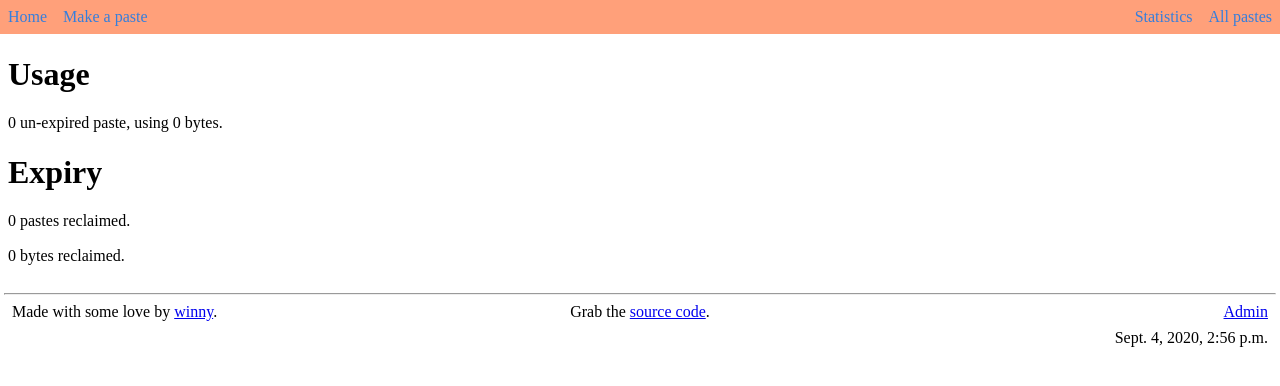
After one commit to winny-/sillypaste, a Django app: page /stats in a window 1280 px wide. The commit adds this page. Shown: the top 386 px of the page. Run offline with Django 3.2, Linux system fonts and the light colour scheme; data that the repository does not hold is empty.

Commit message:
Revamp expiry feature, add statistics page

```diff
--- a/web/templates/all_pastes.html
+++ b/web/templates/all_pastes.html
@@ -17,7 +17,7 @@
     <td>{{ p.title }}</td>
     <td>{{ p.timestamp }}</td>
     <td>{{ p.expiry|default:"Never" }}</td>
-    <td>{{ p.body|length|filesizeformat }}</td>
+    <td>{{ p.size|filesizeformat }}</td>
     <td>{{ p.hits }}</td>
   </tr>
   {% endfor %}
--- a/web/templates/base.html
+++ b/web/templates/base.html
@@ -8,17 +8,24 @@
   <link rel="stylesheet" href="{% static 'sillypaste/style.css' %}">
 </head>
 <body>
-  <nav id="navbar" class="flex pa2 bg-lightsalmon">
-    <div class="w-two-thirds flex">
-      <div class="pr2">
+  <nav id="navbar" class="flex justify-between bg-lightsalmon">
+    <!-- Left -->
+    <div class="flex flex-wrap">
+      <div class="ma2 tl">
         <a class="link blue" href="{% url 'index' %}">Home</a>
       </div>
-      <div class="ph2">
+      <div class="ma2 tl">
         <a class="link blue" href="{% url 'make_paste' %}">Make a paste</a>
       </div>
     </div>
-    <div class="w-third tr">
-      <a class="link blue" href="{% url 'all_pastes' %}">All pastes</a>
+    <!-- Right -->
+    <div class="flex flex-wrap">
+      <div class="ma2">
+        <a class="link blue tr" href="{% url 'show_site_stats' %}">Statistics</a>
+      </div>
+      <div class="ma2 tr">
+        <a class="link blue tr" href="{% url 'all_pastes' %}">All pastes</a>
+      </div>
     </div>
   </nav>
   {% if error_message %}
--- a/web/templates/show_paste.html
+++ b/web/templates/show_paste.html
@@ -21,9 +21,10 @@
     <div class="h-20 f4 b">Expires</div>
     <div class="h-80">{{ paste.expiry|default:"Never" }}</div>
   </div>
-  <div class="w-20 flex flex-column mh1">
+  <div class="w-20 flex flex-column mh1"
+       title="The title length plus the body length.  (Both as utf-8 bytes.)">
     <div class="h-20 f4 b">Size</div>
-    <div class="h-80">{{ paste.body|length|filesizeformat }}</div>
+    <div class="h-80">{{ paste.size|filesizeformat }}</div>
   </div>
   <div class="w-20 flex flex-column ml1">
     <div class="h-20 f4 b">Hits</div>
--- /dev/null
+++ b/web/templates/show_site_stats.html
@@ -0,0 +1,16 @@
+{% extends 'base.html' %}
+{% block title %}Statistics{% endblock %}
+{% block content %}
+<h1>Usage</h1>
+<p>{{ total_pastes_count }} un-expired paste, using {{ total_pastes_size | filesizeformat }}.</p>
+<h1>Expiry</h1>
+<p>{{ total_reclaimed_count }} pastes reclaimed.</p>
+<p>{{ total_reclaimed_space | filesizeformat }} reclaimed.</p>
+{% if last_expiry_log %}
+<h2>Last Expiry Check</h2>
+<p>Reclaimed {{ last_expiry_log.count }} pastes at {{ last_expiry_log.timestamp }} saving {{ last_expiry_log.reclaimed | filesizeformat }}.</p>
+{% if not last_expiry_log.completed %}
+<p>This expiry check is marked as incomplete.</p>
+{% endif %}
+{% endif %}
+{% endblock %}
--- a/web/urls.py
+++ b/web/urls.py
@@ -25,4 +25,5 @@ urlpatterns = [
     path('<int:paste_id>', views.show_paste, name='show_paste'),
     path('all', views.all_pastes, name='all_pastes'),
     path('<int:paste_id>/raw', views.show_raw, name='show_raw'),
+    path('stats', views.show_site_stats, name='show_site_stats'),
 ]
--- a/web/views.py
+++ b/web/views.py
@@ -4,8 +4,9 @@ from django.http import HttpResponseRedirect, HttpResponse
 from django.urls import reverse
 from django.utils import timezone
 from datetime import timedelta
+from django.db.models import Sum, Count
 
-from core.models import Paste
+from core.models import Paste, ExpiryLog
 
 @require_GET
 def index(request):
@@ -60,3 +61,13 @@ def make_paste(request):
             ))
     else:
         return render(request, 'make_paste.html')
+
+@require_GET
+def show_site_stats(request):
+    return render(request, 'show_site_stats.html', {
+        'total_pastes_count': Paste.objects.count(),
+        'total_pastes_size': sum(p.size() for p in Paste.objects.all()),
+        'last_expiry_log': ExpiryLog.objects.last(),
+        'total_reclaimed_count': ExpiryLog.objects.aggregate(x=Count('count'))['x'],
+        'total_reclaimed_space': ExpiryLog.objects.aggregate(x=Sum('reclaimed_space'))['x'],
+    })
```
Also changed, not shown: core/admin.py (+6 -1 lines), core/management/commands/expire.py (renamed from sillypaste/management/commands/expire.py, +10 -2 lines), core/models.py (+16 -0 lines), core/migrations/0005_expirylog.py (added).
